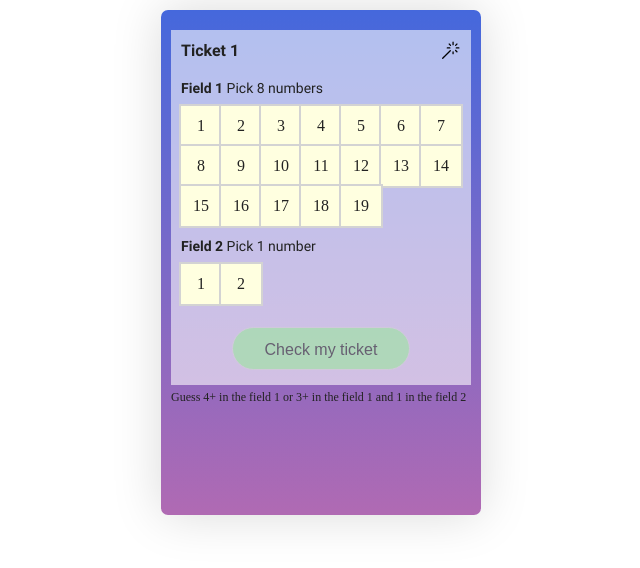
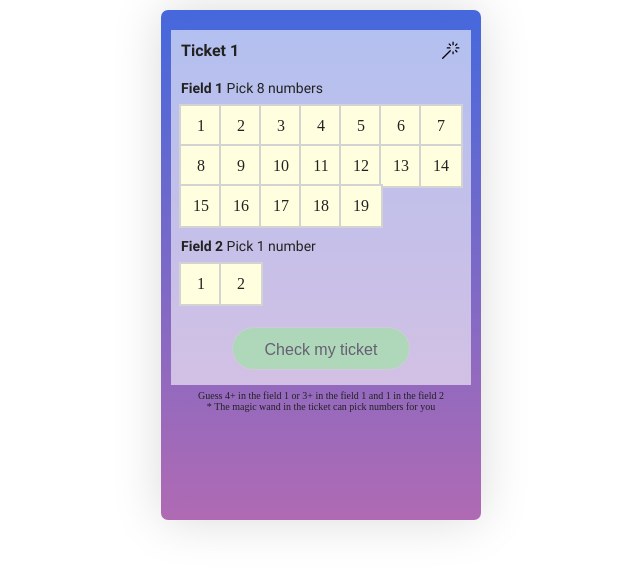
Before and after one commit to Agafocean/lottery, a React (Vite) app: page / in a window 1280 px wide. Shown: the top 568 px of the page, without its empty margins (319-959 px from the left). Built offline with nearby package versions, Linux system fonts and the light colour scheme.

Commit message:
lottery 2.3

```diff
--- a/src/App.css
+++ b/src/App.css
@@ -16,6 +16,11 @@
   font-display: swap;
 }
 
+p {
+  padding: 0;
+  margin: 0;
+}
+
 .modal {
   position: absolute;
   left: 50%;
@@ -26,7 +31,7 @@
   box-shadow: 0px 0px 50px rgba(0, 0, 0, 0.15);
   border-radius: 7px;
   width: 300px;
-  height: 465px;
+  height: 470px;
   padding: 20px 10px;
 }
 
@@ -83,8 +88,9 @@ body {
 }
 
 .rules {
+  text-align: center;
   padding-top: 5px;
-  font-size: 12px;
+  font-size: 10px;
 }
 
 .fieldTask {
@@ -113,6 +119,7 @@ body {
 }
 
 .win {
+  text-align: center;
   padding: 5px;
   padding-bottom: 10px;
   color: white;
--- a/src/Lottery.tsx
+++ b/src/Lottery.tsx
@@ -125,7 +125,7 @@ function Lottery({ ticketN, setTicketN, winsN, setWinsN }: Param) {
                     <div className="wand" onClick={autoFillTicket}>{showWand && wand}</div>
                 </div>
 
-                <div>
+
                 <div className="fieldTitle">
                     <span className="fieldNumber">Field 1 </span>
                     <span className="fieldTask">Pick 8 numbers</span>
@@ -145,11 +145,12 @@ function Lottery({ ticketN, setTicketN, winsN, setWinsN }: Param) {
                 </div>
 
                 <button className="button" ref={button} onClick={checkTicket}>Check my ticket</button>
-                </div>
+
             </div>
 
             <div className="rules">
-                Guess 4+ in the field 1 or 3+ in the field 1 and 1 in the field 2
+                    <p>Guess 4+ in the field 1 or 3+ in the field 1 and 1 in the field 2</p>
+                    <p>* The magic wand in the ticket can pick numbers for you</p>
                 </div>
 
             {textResult && <div className="win">
```
Lines whose indentation alone changed are shown as unchanged.
